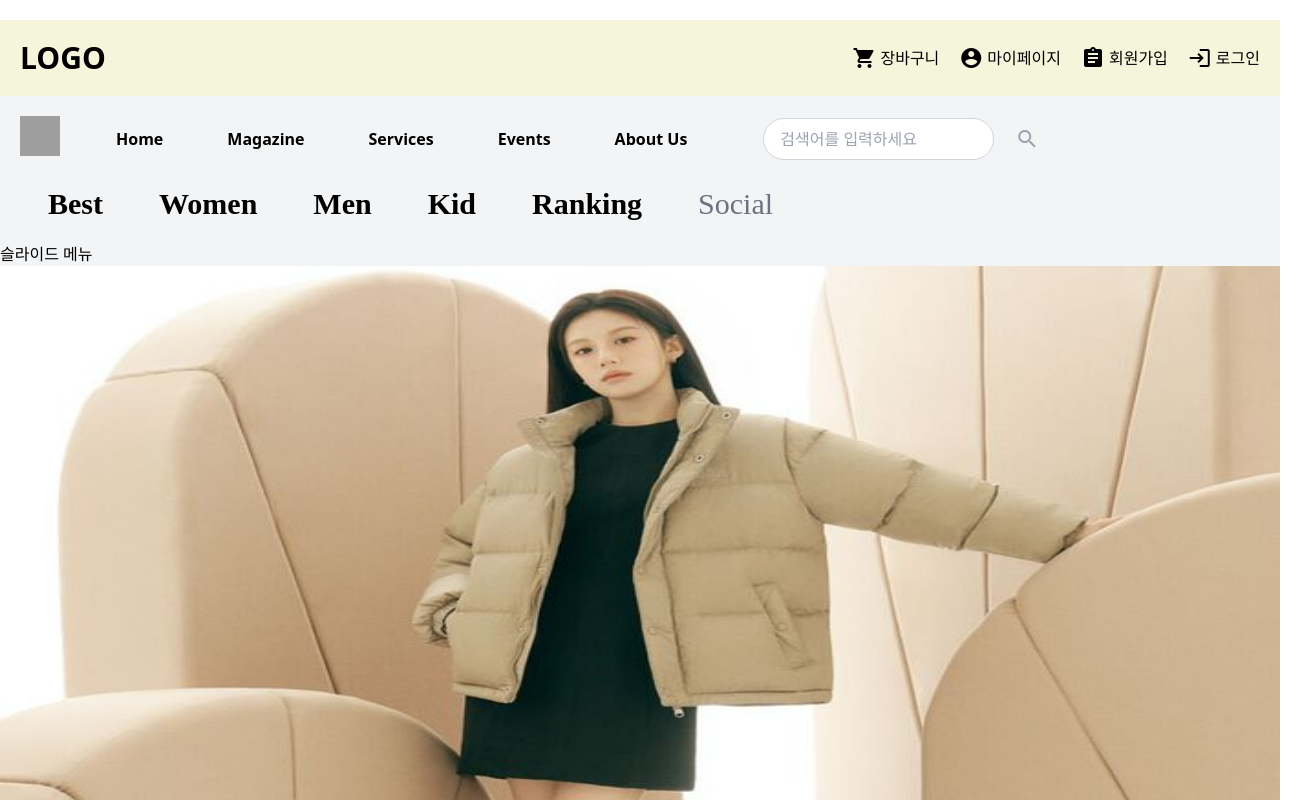
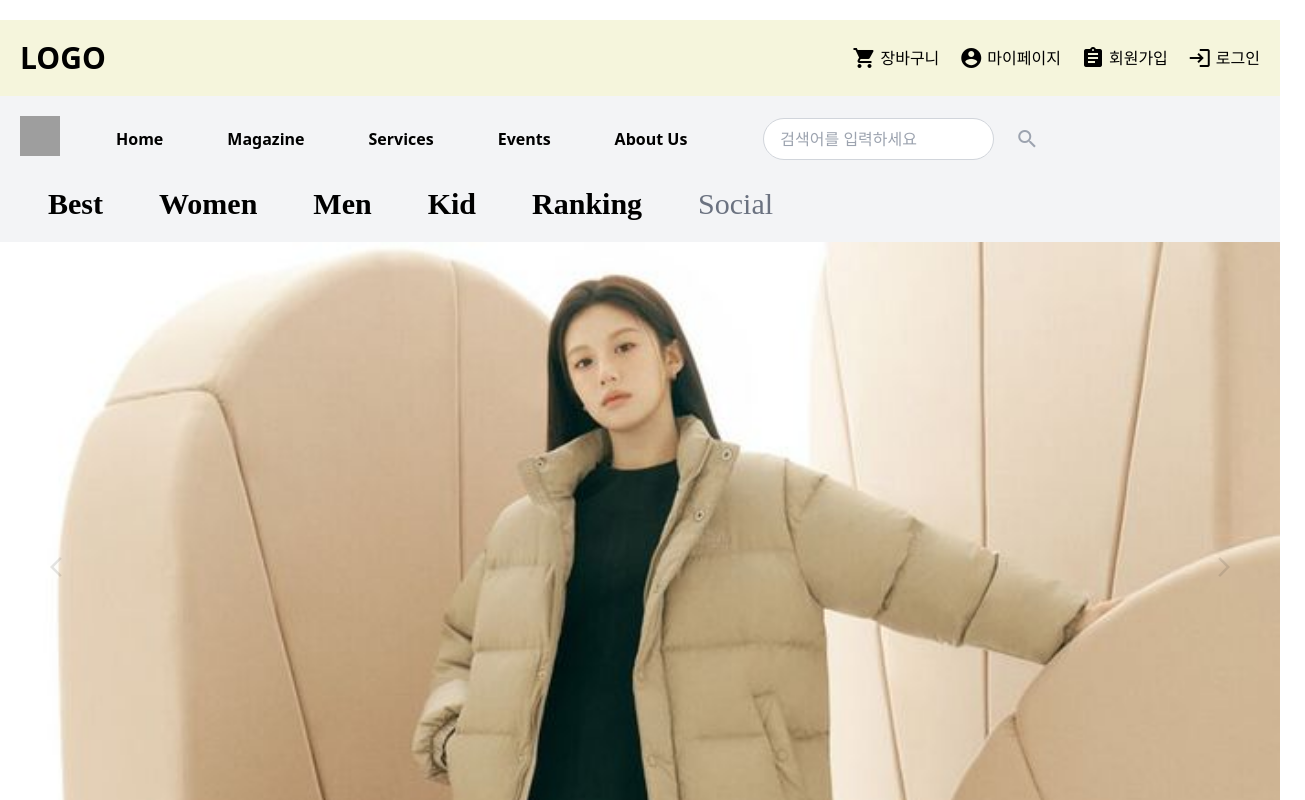
Before and after one commit to danaggero/web-shop-project-byReact, a React (Vite) app: page / in a window 1280 px wide. Shown: the top 800 px of the page, 1305 px wide, since content can reach past the window. Built offline with nearby package versions, Linux system fonts and the light colour scheme; grey boxes are pictures that could not be loaded.

Commit message:
fix: imageSlider 수정정

```diff
--- a/src/components/ImageSlider.jsx
+++ b/src/components/ImageSlider.jsx
@@ -2,43 +2,62 @@ import React from "react";
 import Slider from "react-slick";
 import "slick-carousel/slick/slick.css";
 import "slick-carousel/slick/slick-theme.css";
-import padding1 from "../assets/images/padding1.jpg";
+import main1 from "../assets/images/main1.jpg";
 import padding2 from "../assets/images/padding2.jpg";
 import main3 from "../assets/images/main3.jpg";
 
+// 커스텀 이전 버튼 컴포넌트
+const CustomPrevArrow = ({ onClick }) => (
+  <button
+    onClick={onClick}
+    className="absolute top-1/2 left-5 z-10 transform -translate-y-1/2 p-6
+              transition duration-300 opacity-10 rounded-3xl hover:opacity-80"
+  >
+  <span className="material-icons">
+arrow_back_ios_new
+</span>
+  </button>
+);
+
+// 커스텀 다음 버튼 컴포넌트
+const CustomNextArrow = ({ onClick }) => (
+  <button
+    onClick={onClick}
+    className="absolute top-1/2 right-5 z-10 transform -translate-y-1/2 p-6
+              transition duration-300 opacity-10 rounded-3xl hover:opacity-80"
+  >
+  <span className="material-icons">
+arrow_forward_ios
+</span>
+  </button>
+);
 
 const ImageSlider = () => {
   const settings = {
-    dots: true, // 하단의 점 네비게이션
-    infinite: true, // 무한 스크롤
-    speed: 500, // 슬라이드 속도 (ms)
-    slidesToShow: 1, // 한 번에 보여줄 슬라이드 개수
-    slidesToScroll: 1, // 한 번에 넘어가는 슬라이드 개수
-    autoplay: true, // 자동 재생
-    autoplaySpeed: 3000, // 자동 재생 간격
+    dots: true,                // 하단 점 네비게이션
+    infinite: true,            // 무한 스크롤
+    speed: 500,                // 슬라이드 속도 (ms)
+    slidesToShow: 1,           // 한 번에 보여줄 슬라이드 개수
+    slidesToScroll: 1,         // 한 번에 넘어가는 슬라이드 개수
+    autoplay: true,            // 자동 재생
+    autoplaySpeed: 5000,       // 자동 재생 간격
+    arrows: true,
+    nextArrow: <CustomNextArrow />, // 커스텀 다음 버튼
+    prevArrow: <CustomPrevArrow />, // 커스텀 이전 버튼
   };
 
   return (
-    <div className="w-full max-h-[900px]">
-      <h2>슬라이드 메뉴</h2>
+    <div className="relative w-full">
       <Slider {...settings}>
         <div>
-          <img className="w-full h-[900px]"
-            src={padding1}
-            alt="Slide 1"
-          />
+          <img className="w-full h-[650px] object-cover object-top"
+          src={main1} alt="Slide 1" />
         </div>
         <div>
-          <img className="w-full h-[900px]"
-            src={padding2}
-            alt="Slide 2"
-          />
+          <img className="w-full h-[650px] object-cover object-top"  src={padding2} alt="Slide 2" />
         </div>
         <div>
-          <img className="w-full h-[900px]"
-            src={main3}
-            alt="Slide 3"
-          />
+          <img className="w-full h-[650px] object-cover object-top" src={main3} alt="Slide 3" />
         </div>
       </Slider>
     </div>
```
Also changed, not shown: src/assets/images/main1.jpg (added).
